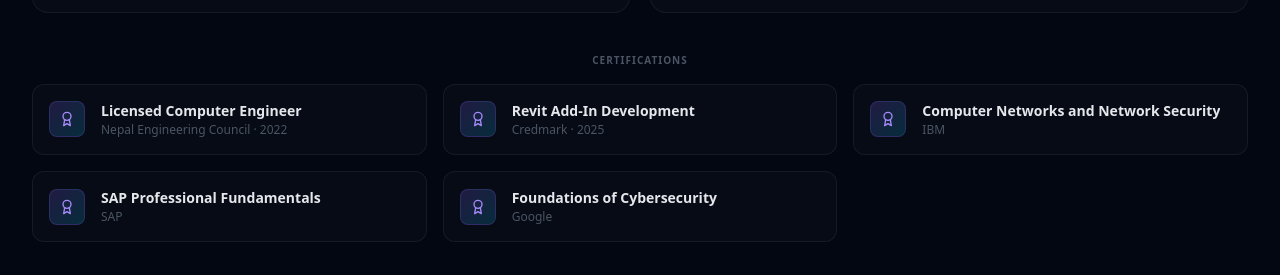
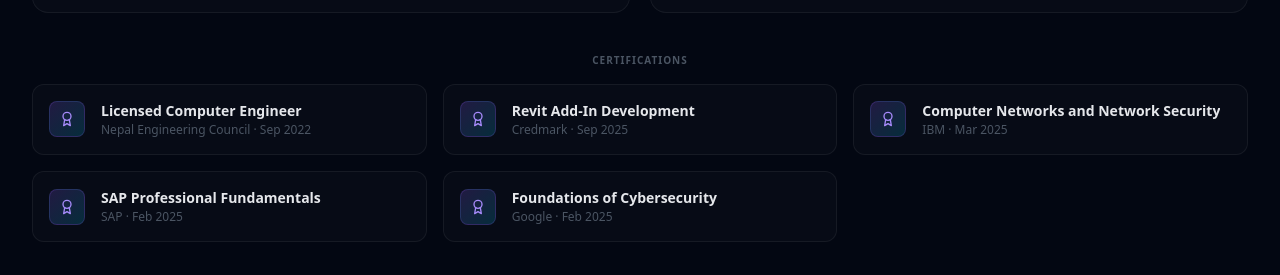
Before and after one commit to sujansync/portfolio, a React (Vite) app: page / in a window 1280 px wide. Shown: the part 3505-3780 px from the top of the page. Built offline with nearby package versions, Linux system fonts and the light colour scheme.

Commit message:
Updating Years and Month for Certifications

```diff
--- a/App.jsx
+++ b/App.jsx
@@ -126,11 +126,11 @@
   ];
 
   const certifications = [
-    { name: 'Licensed Computer Engineer', issuer: 'Nepal Engineering Council', year: '2022' },
-    { name: 'Revit Add-In Development', issuer: 'Credmark', year: '2025' },
-    { name: 'Computer Networks and Network Security', issuer: 'IBM', year: null },
-    { name: 'SAP Professional Fundamentals', issuer: 'SAP', year: null },
-    { name: 'Foundations of Cybersecurity', issuer: 'Google', year: null },
+    { name: 'Licensed Computer Engineer', issuer: 'Nepal Engineering Council', year: 'Sep 2022' },
+    { name: 'Revit Add-In Development', issuer: 'Credmark', year: 'Sep 2025' },
+    { name: 'Computer Networks and Network Security', issuer: 'IBM', year: 'Mar 2025' },
+    { name: 'SAP Professional Fundamentals', issuer: 'SAP', year: 'Feb 2025' },
+    { name: 'Foundations of Cybersecurity', issuer: 'Google', year: 'Feb 2025' },
   ];
 
   const TABS = ['all', 'BIM Development', 'Enterprise Systems', 'Data & AI', 'Infrastructure', 'Education'];
```
